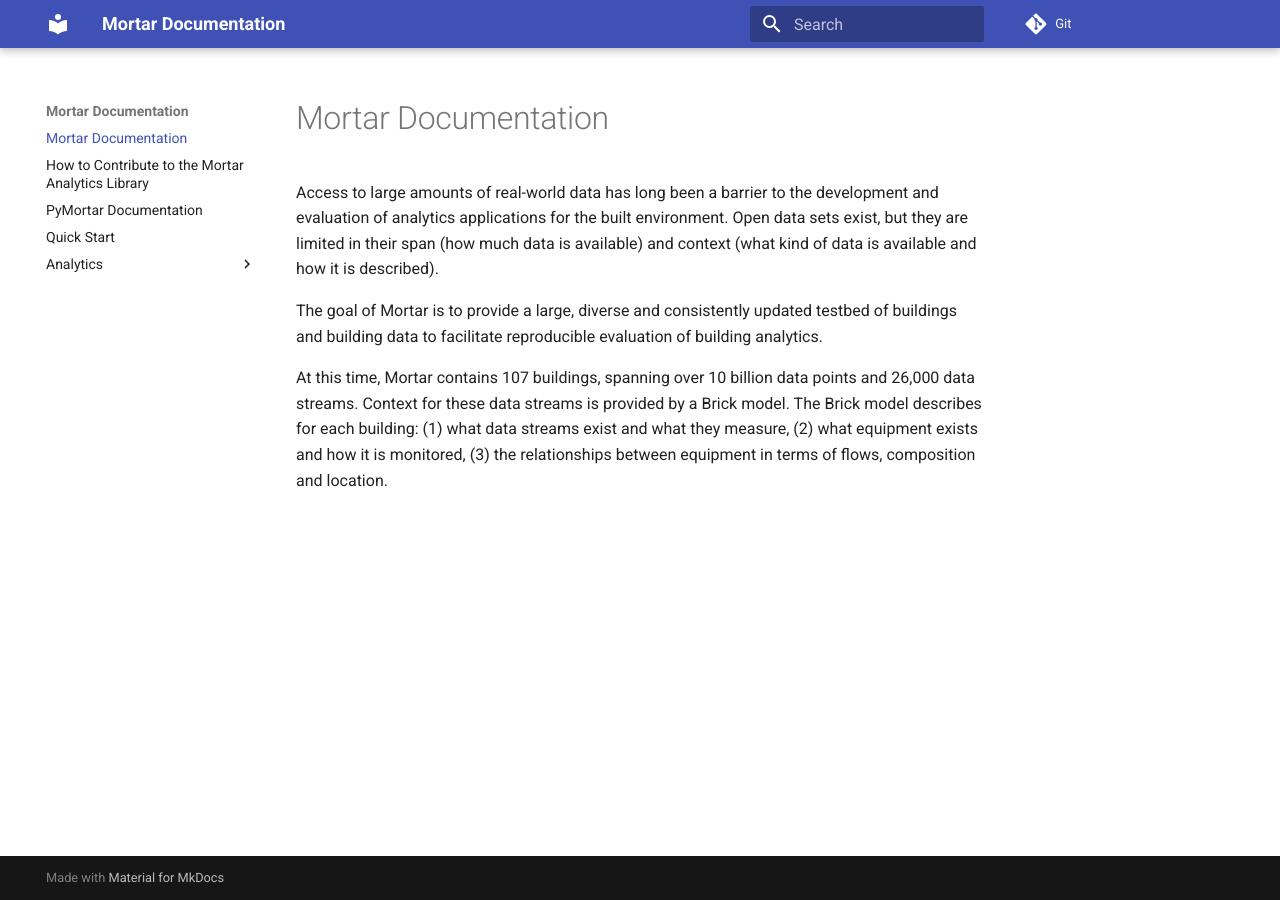
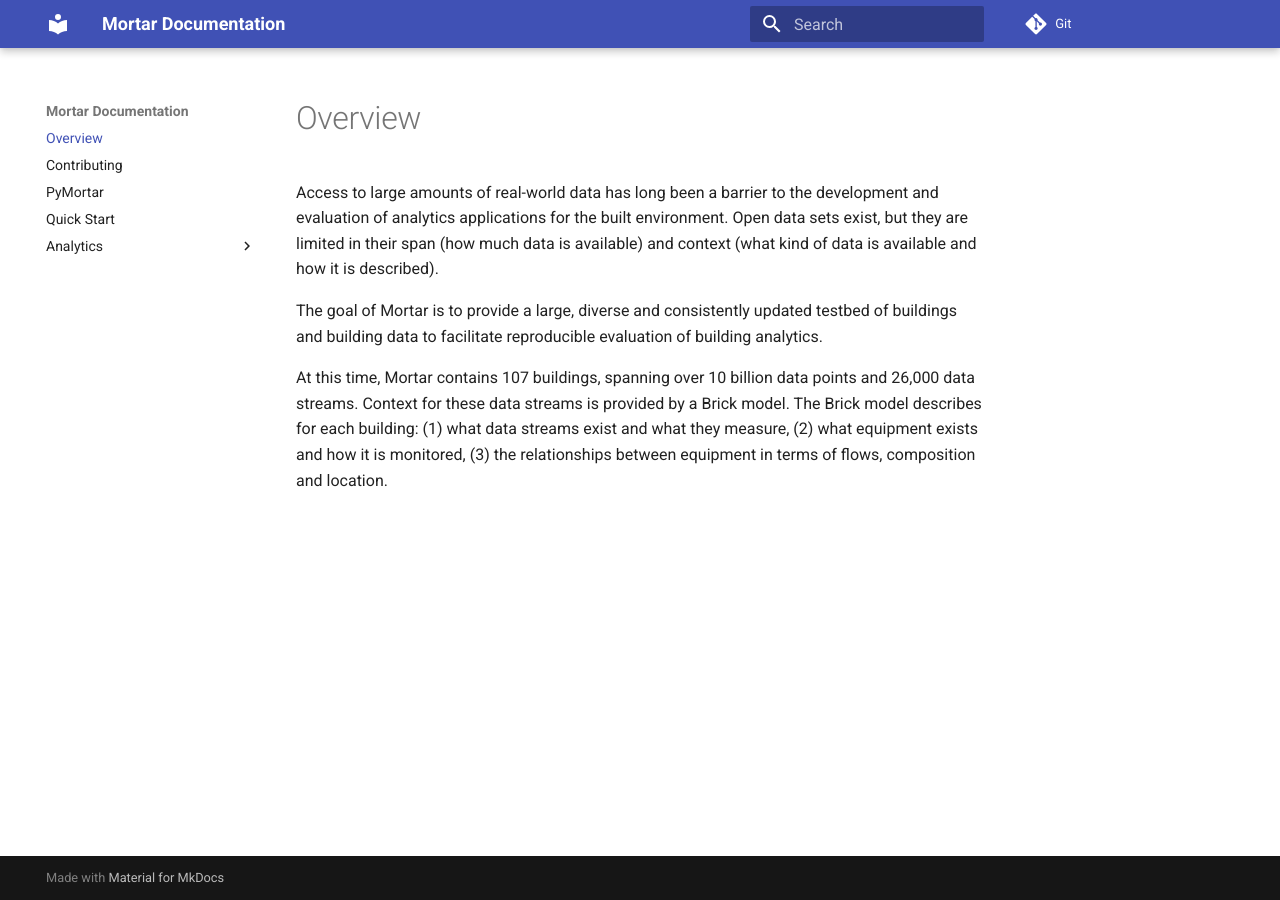
Before and after one commit to SoftwareDefinedBuildings/mortar, an MkDocs documentation site: the page built from docs/index.md, in a window 1280 px wide. Built offline with MkDocs 1.6.1 and Material for MkDocs 9.7.7, drawn with Linux system fonts in a browser that asks for light colours.

Commit message:
update docs with titles, formatting

````diff
--- a/docs/contributing.md
+++ b/docs/contributing.md
@@ -1,4 +1,4 @@
-# How to Contribute to the Mortar Analytics Library
+# Contributing
 
 Mortar is a community-led effort and will succeed on the contribution of all edits -- big or small -- that seek to improve the quality of the Mortar analytics library.
 
@@ -27,9 +27,10 @@ Following here are some guidelines on how to structure or conduct these edits.
 - The application should be contained in its own folder and given a proper name
 - Application folder should contain an `app.py` file that contains the coordinating logic for the application
 - `app.py` should include example usage at the bottom of the file using the following construct:
-    ```python
-    if __name__ == '__main__':
-        # example code for how to use your application goes here
-    ```
+
+```python
+if __name__ == '__main__':
+    # example code for how to use your application goes here
+```
 - the application folder should come with a `requirements.txt` file that enumerates the packages required to execute the application
 - the application folder should come with a `README.md` file containing a description of the application
--- a/docs/index.md
+++ b/docs/index.md
@@ -1,4 +1,4 @@
-# Mortar Documentation
+# Overview
 
 Access to large amounts of real-world data has long been a barrier to the development and evaluation of analytics applications for the built environment. Open data sets exist, but they are limited in their span (how much data is available) and context (what kind of data is available and how it is described).
 
--- a/docs/pymortar.md
+++ b/docs/pymortar.md
@@ -1,4 +1,4 @@
-# PyMortar Documentation
+# PyMortar
 
 PyMortar is a handy-dandy library for Python 3 (may also work on Python 2, but this is untested) that makes it easy to retrieve data from the Mortar API.
 PyMortar wraps the underlying [GRPC API](https://git.sr.ht/~gabe/mortar/tree/master/proto/mortar.proto) in a simple package.
````
